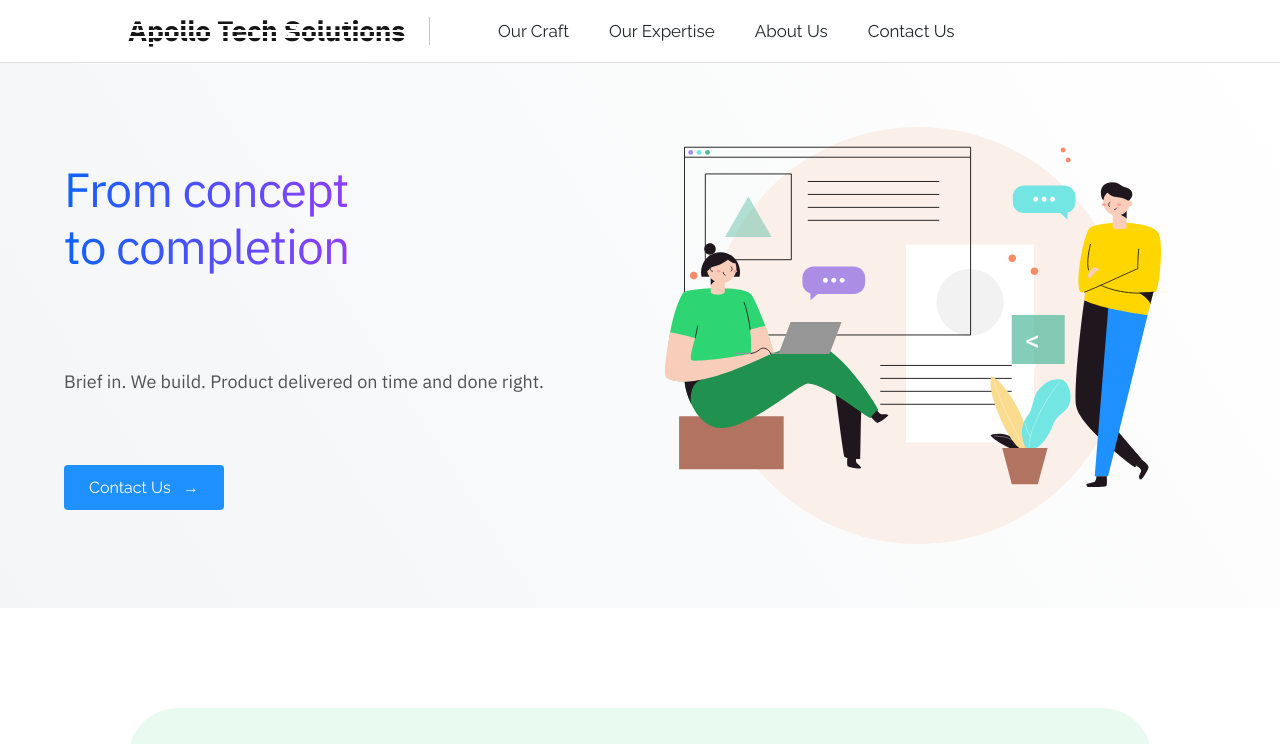
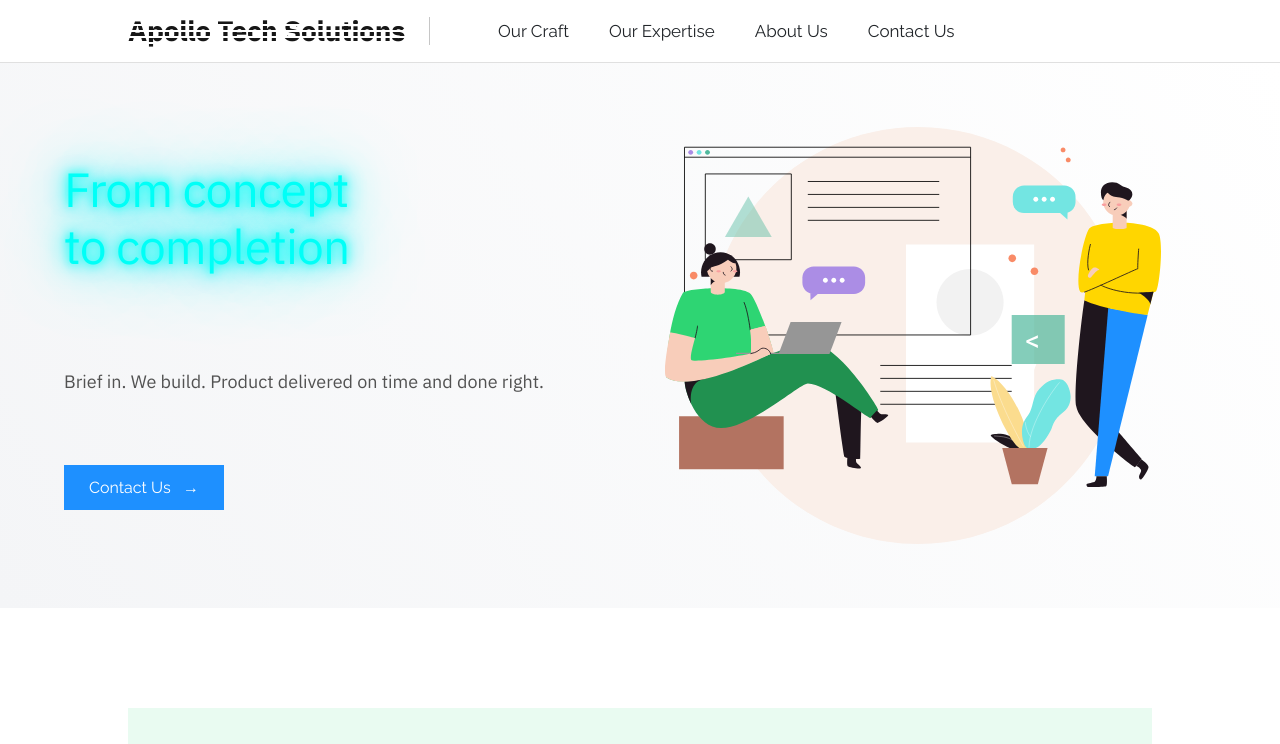
Before and after one commit to childhood2/company-website, a React (Create React App) app: page / in a window 1280 px wide. Shown: the top 744 px of the page. Built offline with nearby package versions, Linux system fonts and the light colour scheme.

Commit message:
neon color, removing corner rounds

```diff
--- a/src/App.scss
+++ b/src/App.scss
@@ -5,6 +5,13 @@
   padding: 0;
   box-sizing: border-box;
   font-family: "Raleway", sans-serif;
+}
+
+img,
+input[type="button"],
+input[type="submit"],
+button {
+  border-radius: 0;
 }
 
 p {
@@ -20,7 +27,7 @@ p {
 
 .app__jumbotronSmall {
   background: rgba(46, 213, 115, 0.1);
-  border-radius: 50px;
+  border-radius: 0;
   width: 80%;
   max-width: 1200px;
   margin-right: auto;
@@ -30,7 +37,7 @@ p {
 
 .btn__blue {
   background: #1e90ff;
-  border-radius: 4px;
+  border-radius: 0;
   border: none;
   color: white;
   padding: 13px 25px;
--- a/src/styles/ContactUsSmall.scss
+++ b/src/styles/ContactUsSmall.scss
@@ -33,7 +33,7 @@
   input {
     background: #f2f2f2;
     border: none;
-    border-radius: 4px 4px 0px 0px;
+    border-radius: 0;
     border-bottom: 1px solid rgba(0, 0, 0, 0.2);
     width: 100%;
     height: 50px;
@@ -44,7 +44,7 @@
   textarea {
     background: #f2f2f2;
     border: none;
-    border-radius: 4px 4px 0px 0px;
+    border-radius: 0;
     border-bottom: 1px solid rgba(0, 0, 0, 0.2);
     width: 100%;
     height: 100px;
--- a/src/styles/Home.scss
+++ b/src/styles/Home.scss
@@ -28,11 +28,12 @@
     font-size: 48px;
     line-height: 1.2;
     letter-spacing: -0.02em;
-    background: linear-gradient(90deg, #0f62fe 0%, #8a3ffc 50%, #d12771 100%);
-    -webkit-background-clip: text;
-    background-clip: text;
-    color: transparent;
-    -webkit-text-fill-color: transparent;
+    color: #00fff7;
+    text-shadow:
+      0 0 10px #00fff7,
+      0 0 20px #00fff7,
+      0 0 40px #00fff7,
+      0 0 80px #00d4ff;
     margin-bottom: 0.5em;
   }
 
--- a/src/styles/OurExpertise.scss
+++ b/src/styles/OurExpertise.scss
@@ -26,7 +26,7 @@
   padding-top: 20%;
   box-shadow: 0px 15px 35px rgba(50, 50, 93, 0.1),
     0px 5px 15px rgba(0, 0, 0, 0.07);
-  border-radius: 15px;
+  border-radius: 0;
 
   h3 {
     text-align: center;
```
